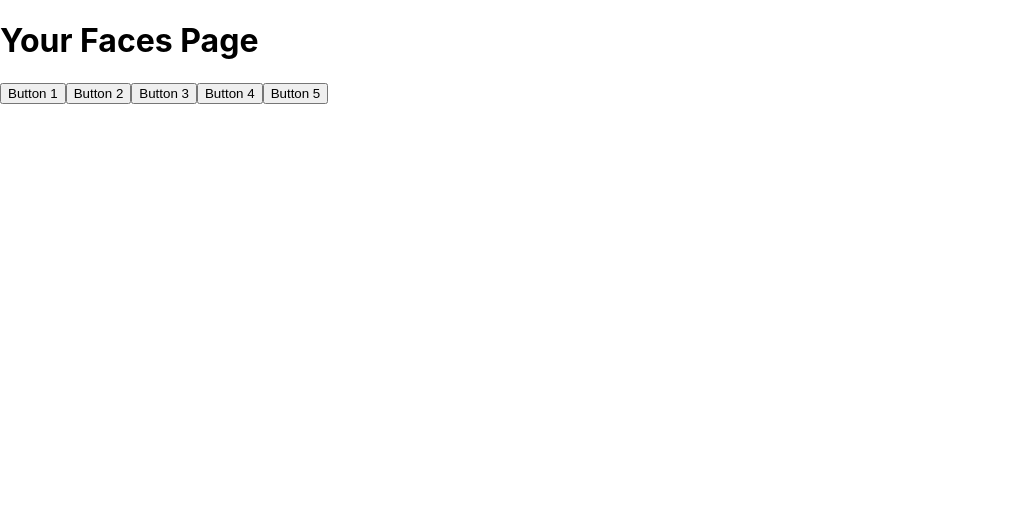
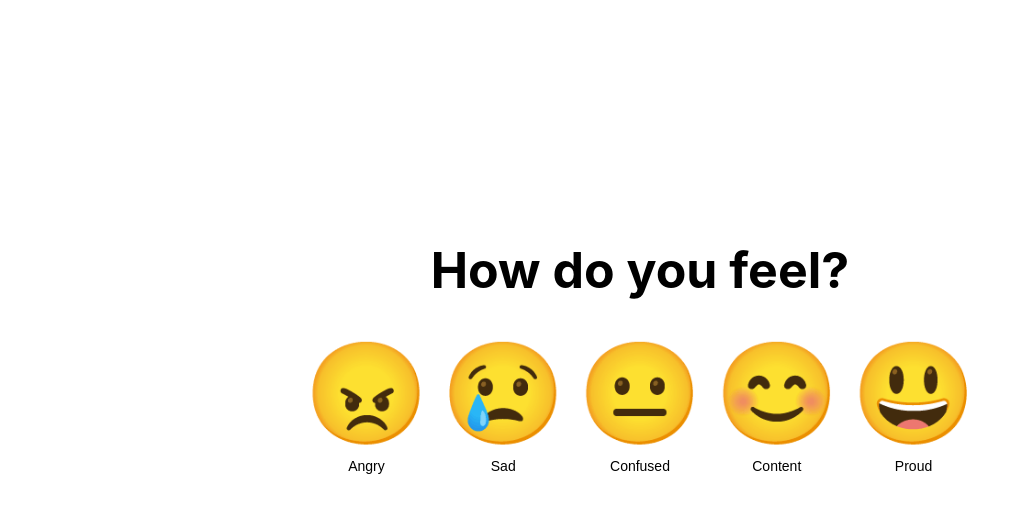
Before and after one commit to SanjnaT41756/ThoughtQloud, a React (Create React App) app: page / in a window 1280 px wide. Shown: the top 512 px of the page, without its empty margins (0-1030 px from the left). Built offline with nearby package versions, Linux system fonts and the light colour scheme.

Commit message:
added faces page with 5 emotions

```diff
--- /dev/null
+++ b/src/EmojiButton.js
@@ -0,0 +1,30 @@
+import React from "react";
+
+const EmojiButton = ({ onClick, emoji, label }) => {
+    const buttonStyle = {
+        background: "none",
+        border: "none",
+        cursor: "pointer",
+        display: "flex",
+        flexDirection: "column",
+        alignItems: "center",
+        textAlign: "center",
+        fontSize: "100px", // Adjust the font size as needed
+    };
+
+    const labelStyle = {
+        marginTop: "5px", // Adjust spacing between emoji and label
+        fontSize: "14px", // Adjust the font size for the label
+    };
+
+    return (
+        <button style={buttonStyle} onClick={onClick} title={label}>
+            <span role="img" aria-label={label}>
+                {emoji}
+            </span>
+            <span style={labelStyle}>{label}</span>
+        </button>
+    );
+};
+
+export default EmojiButton;
--- a/src/Faces.js
+++ b/src/Faces.js
@@ -1,20 +1,57 @@
 import React from "react";
+import ImageButton from "./ImageButton";
+import EmojiButton from "./EmojiButton";
 
 const Faces = () => {
-    const handleButtonClick = (buttonNumber) => {
-        console.log(`Button ${buttonNumber} clicked!`);
-        // Add your logic for each button click here
+    const handleEmojiClick = (emotion) => {
+        alert(`You clicked for ${emotion}!`);
+        // You can add logic based on the emotion clicked
+    };
+
+    const centerContainerStyle = {
+        display: "flex",
+        justifyContent: "center",
+        alignItems: "center",
+        topMargin: "15vh", // Make the container take the full height of the viewport
+    };
+
+    const titleStyle = {
+        display: "flex",
+        justifyContent: "center",
+        alignItems: "center",
+        marginTop: "30vh",
+        fontSize: "50px", // Adjust spacing between the title and emojis
     };
 
     return (
         <div>
-            <h1>Your Faces Page</h1>
-            <div>
-                <button onClick={() => handleButtonClick(1)}>Button 1</button>
-                <button onClick={() => handleButtonClick(2)}>Button 2</button>
-                <button onClick={() => handleButtonClick(3)}>Button 3</button>
-                <button onClick={() => handleButtonClick(4)}>Button 4</button>
-                <button onClick={() => handleButtonClick(5)}>Button 5</button>
+            <h1 style={titleStyle}>How do you feel?</h1>
+            <div style={centerContainerStyle}>
+                <EmojiButton
+                    onClick={() => handleEmojiClick("Angry")}
+                    emoji="😠"
+                    label="Angry"
+                />
+                <EmojiButton
+                    onClick={() => handleEmojiClick("Sad")}
+                    emoji="😢"
+                    label="Sad"
+                />
+                <EmojiButton
+                    onClick={() => handleEmojiClick("Confused")}
+                    emoji="😐"
+                    label="Confused"
+                />
+                <EmojiButton
+                    onClick={() => handleEmojiClick("Content")}
+                    emoji="😊"
+                    label="Content"
+                />
+                <EmojiButton
+                    onClick={() => handleEmojiClick("Proud")}
+                    emoji="😃"
+                    label="Proud"
+                />
             </div>
         </div>
     );
--- /dev/null
+++ b/src/ImageButton.js
@@ -0,0 +1,11 @@
+import React from "react";
+
+const ImageButton = ({ onClick, imageUrl, altText }) => {
+    return (
+        <button onClick={onClick}>
+            <img src={imageUrl} alt={altText} />
+        </button>
+    );
+};
+
+export default ImageButton;
```
